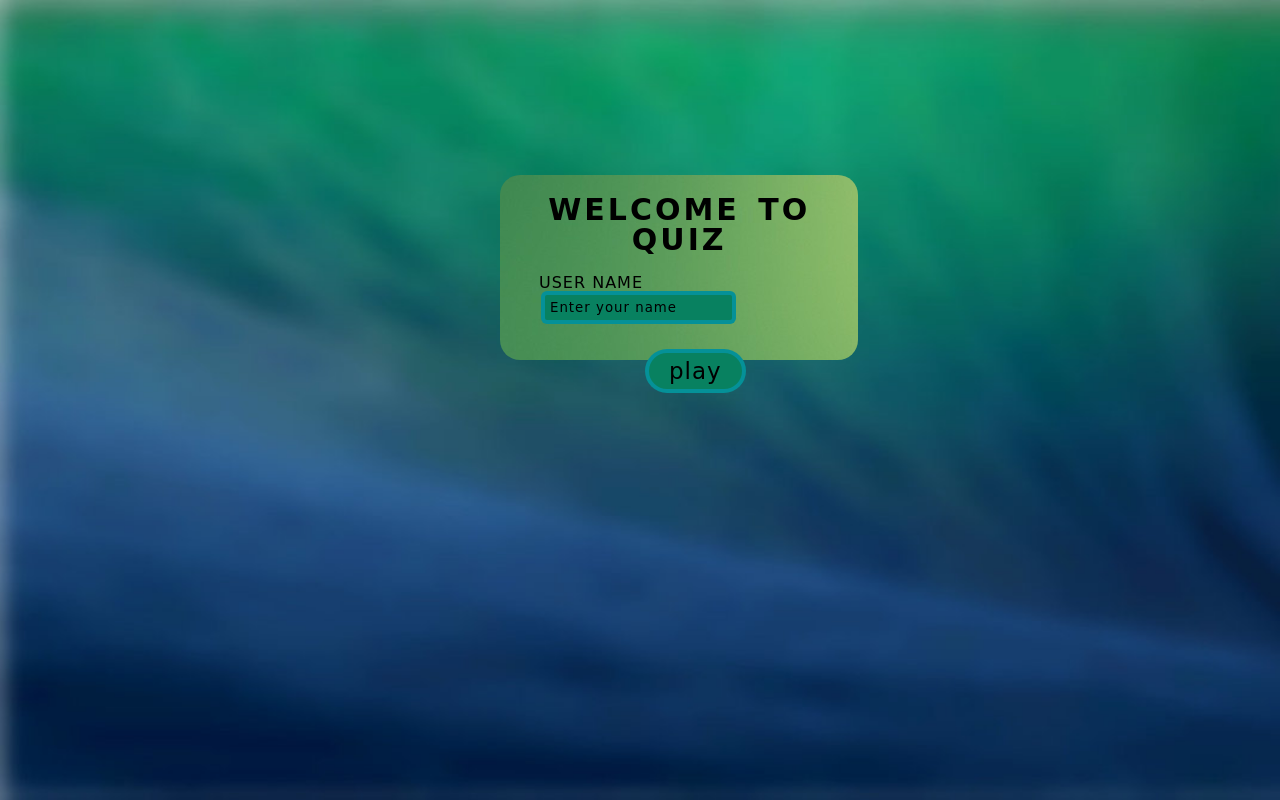
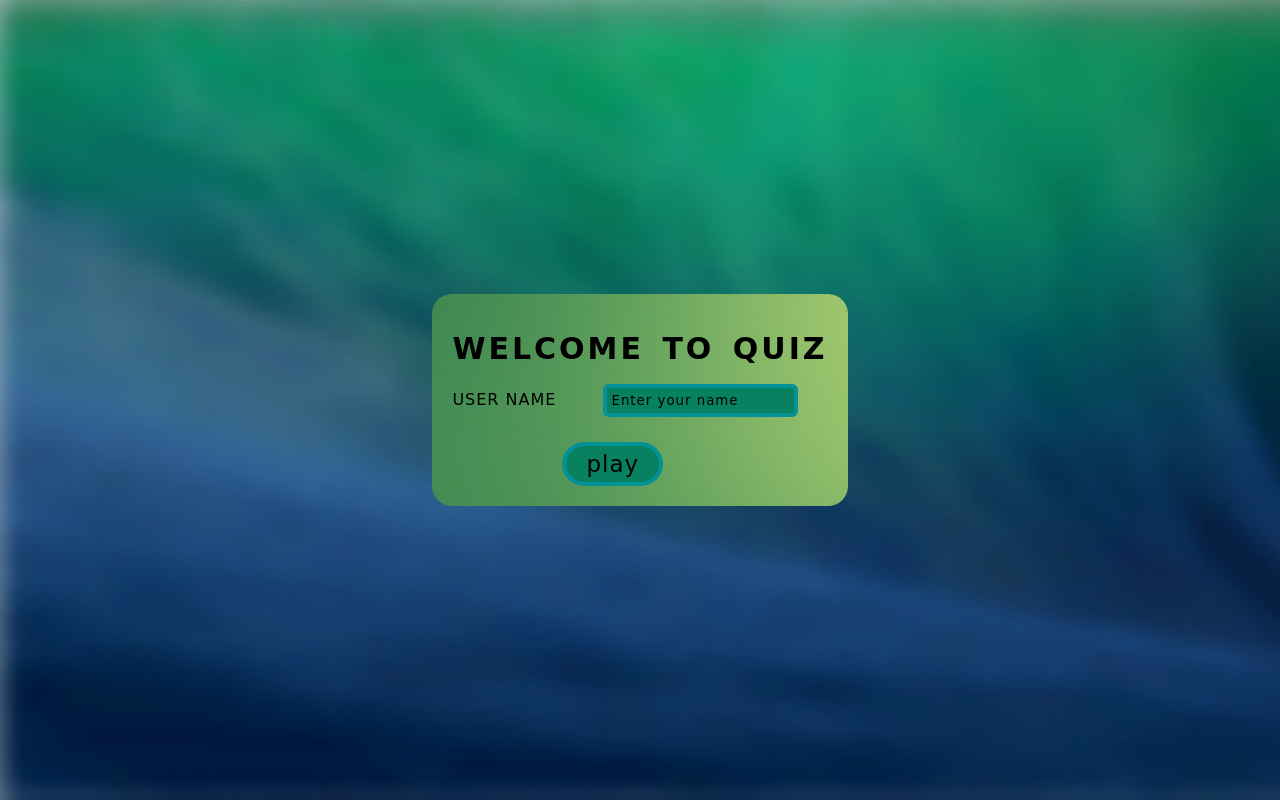
Before and after one commit to Ashwin221098/Quiz-Game, a plain HTML site: page index.html in a window 1280 px wide. Drawn offline with Linux system fonts and the light colour scheme; a web font is replaced by a local one.

Commit message:
added some changes

```diff
--- a/css/style.css
+++ b/css/style.css
@@ -4,16 +4,18 @@ body {
   background-size: cover;
   background-attachment: fixed;
   font-family: "Ranchers", cursive;
+  width: 100%;
+  display: flex;
+  justify-content: center;
+  align-items: center;
+  height: 100vh;
 }
 
   /* form style */
 #form {
   background-image: url("../images/2bg.jpg");
   border-radius: 20px;
-  width: 28vw;
-  height: 185px;
-  margin-top: 175px;
-  margin-left: 500px;
+  padding: 20px;
 }
 #form h1 {
   word-spacing: 5px;
@@ -24,7 +26,6 @@ body {
 }
 #form label {
   letter-spacing: 1px;
-  padding-left: 39px;
   font-weight: 500;
 }
 #form .name {
@@ -49,7 +50,7 @@ body {
 #usermsg {
   display: none;
   position: absolute;
-  padding: 6px 0px 0px 170px;
+  padding: 6px 0px 0px 131px;
   font-size: 12px;
   color: rgba(255, 6, 6, 0.959);
 }
@@ -58,7 +59,7 @@ body {
   outline: none;
   font-family: "Ranchers", cursive;
   letter-spacing: 1px;
-  margin-left: 145px;
+  margin-left: 110px;
   font-size: 23px;
   padding-top: 5px;
   padding-bottom: 5px;
--- a/js/main.js
+++ b/js/main.js
@@ -67,7 +67,7 @@ choiceFiveR.addEventListener("click", () => {
 
 wrongChoice.forEach((wrongChoices) => {
   wrongChoices.addEventListener("click", () => {
-    alert(`${uname} You are wrong, Game Over! go back play again`);
+    alert(`${uname} You are wrong, Game Over! go back, play again`);
     form.style.display = "block";
     choices.map((choice) => {
       choice.style.display = "none";
```
